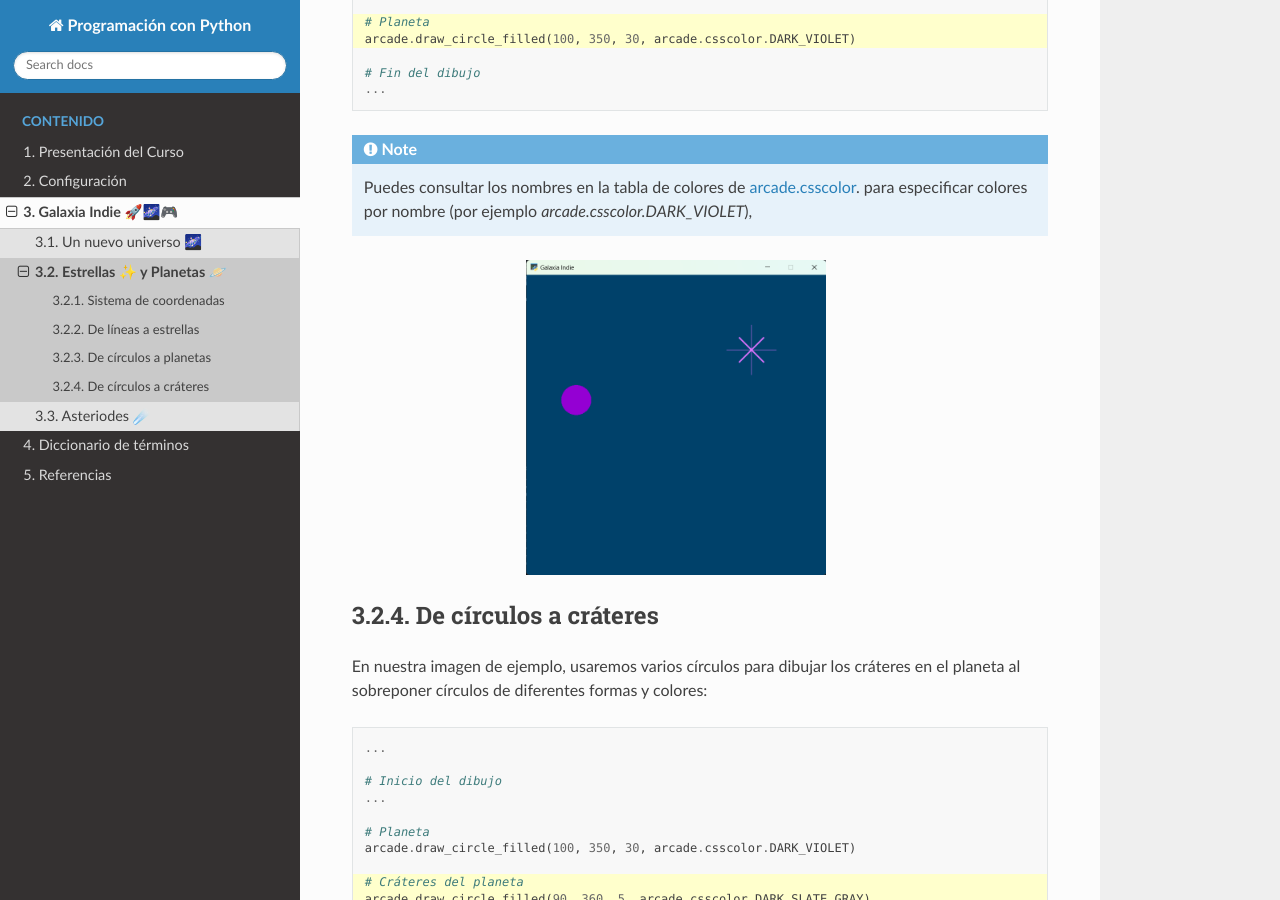
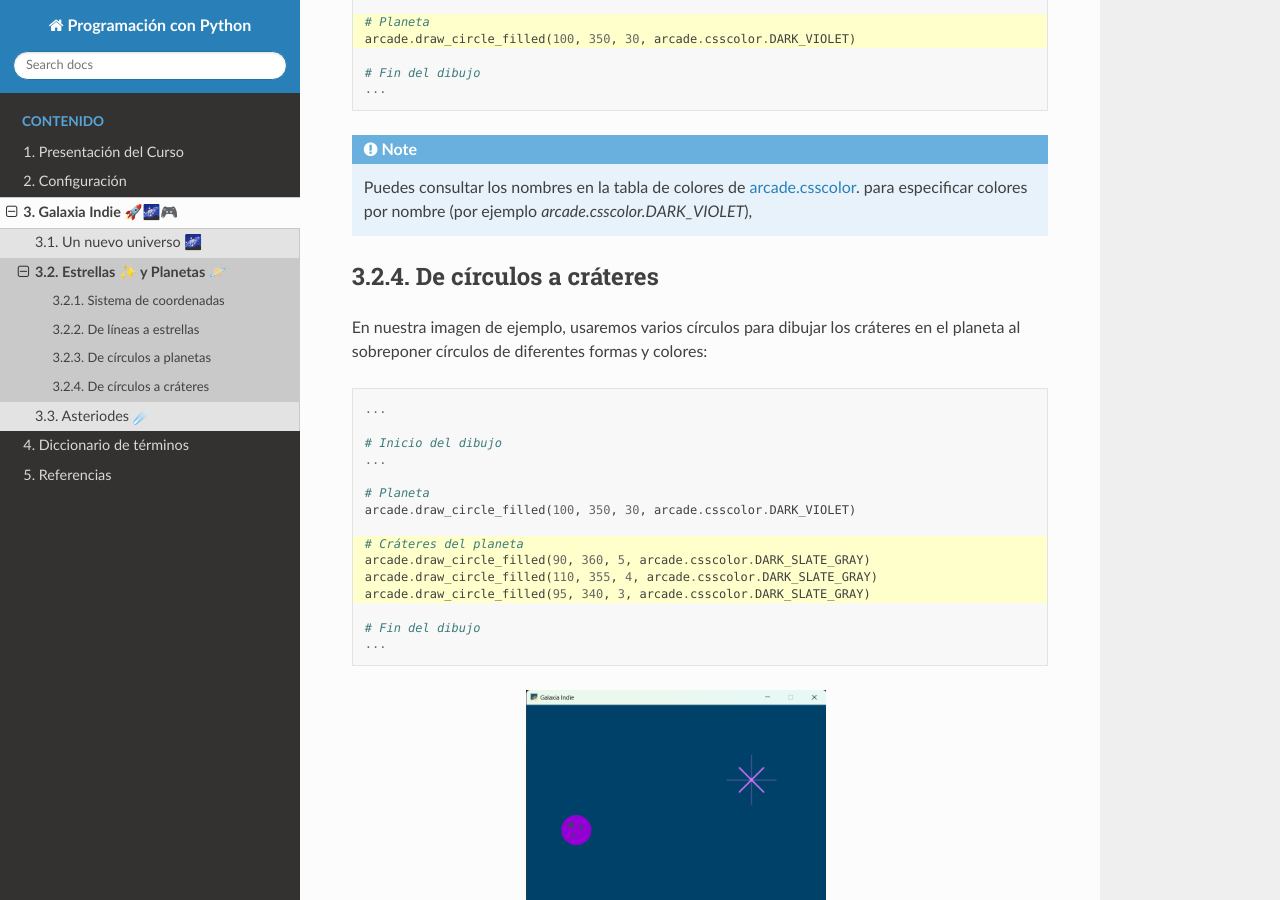
Before and after one commit to aavendan/programacion-python, a Sphinx documentation site: the page built from docs/source/sesiones/sesion02.rst, in a window 1280 px wide and 900 px high, scrolled down 2583 px. Built offline with Sphinx 7.4.7 and the Read the Docs theme 3.1.0, drawn with Linux system fonts in a browser that asks for light colours.

Commit message:
crateres

```diff
--- a/docs/source/sesiones/sesion02.rst
+++ b/docs/source/sesiones/sesion02.rst
@@ -130,10 +130,6 @@ En nuestra imagen de ejemplo, usaremos un círculo para dibujar un planeta:
     para especificar colores por nombre (por
     ejemplo `arcade.csscolor.DARK_VIOLET`),
 
-.. image:: ../img/sesion02/planeta.png
-  :width: 300
-  :alt: planeta
-
 De círculos a cráteres
 ------------------
 
@@ -159,9 +155,9 @@ cráteres en el planeta al sobreponer círculos de diferentes formas y colores:
     # Fin del dibujo
     ...
 
-.. .. image:: ../img/sesion02/crateres.png
-..   :width: 300
-..   :alt: crateres
+.. image:: ../img/sesion02/crateres.png
+  :width: 300
+  :alt: crateres
 
 .. rubric:: Reto
   :heading-level: 2
```
Also changed, not shown: docs/source/img/sesion02/planeta.png (deleted).
